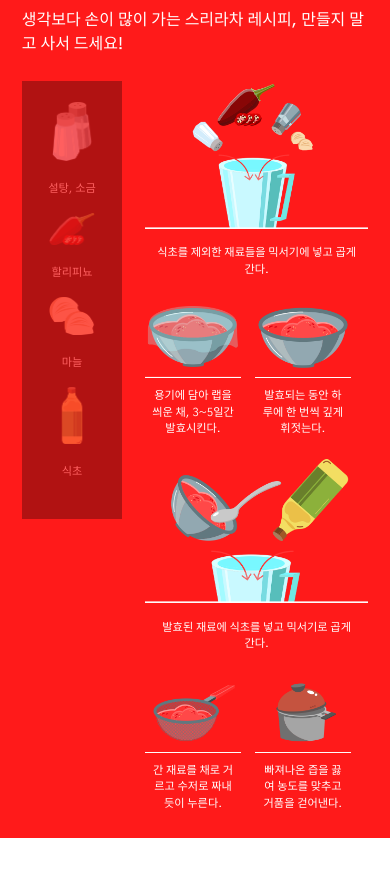
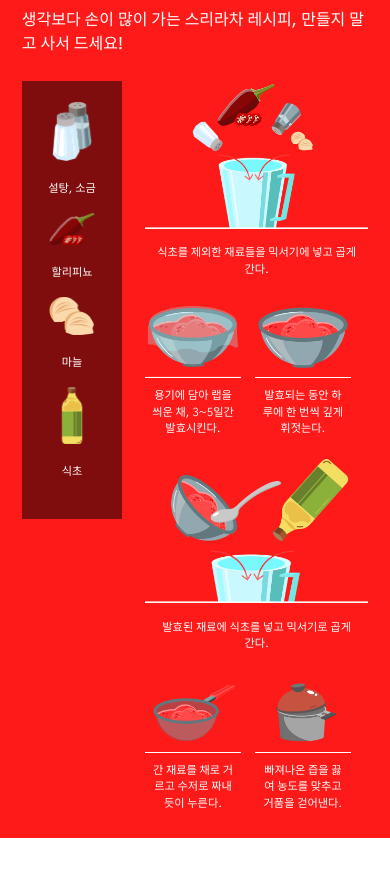
Before and after one commit to chanhozzang/-, a plain HTML site: page index.html in a window 390 px wide. Shown: the part 3392-4273 px from the top of the page. Drawn offline with Linux system fonts and the light colour scheme.

Commit message:
Update mystyle_mobile.css

```diff
--- a/mystyle_mobile.css
+++ b/mystyle_mobile.css
@@ -203,8 +203,8 @@ html {font-size: 16px;}
 
 #recipebox { width: 90%;
     display: block;
-    background-color: black;
-    opacity: 30%;
+    background-color: rgba( 0, 0, 0, 0.5 );
+
     margin: none;
     margin-top: 40%;
     padding-bottom: 30%;
```
